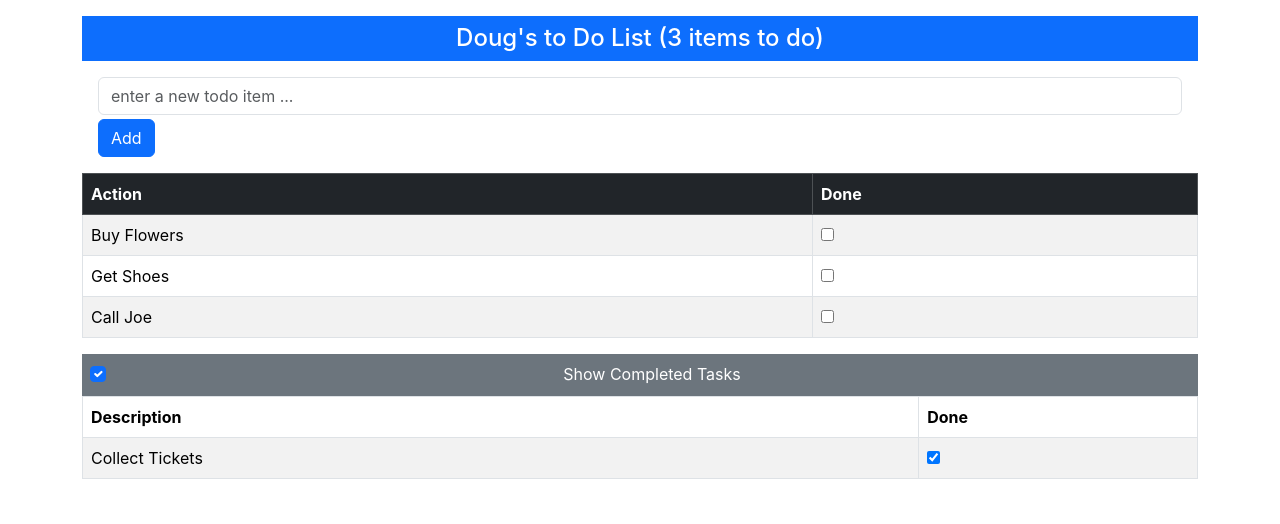
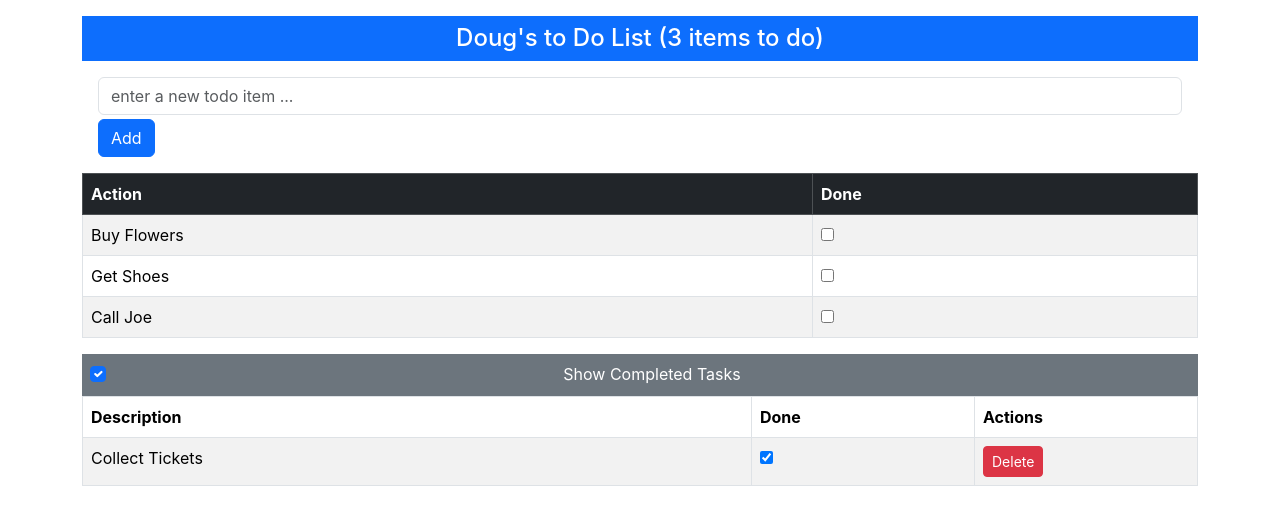
Before and after one commit to dougjasper2013/reacttodoam2025, a React (Create React App) app in the folder todo/: page / in a window 1280 px wide. Shown: the top 524 px of the page. Built offline with nearby package versions, Linux system fonts and the light colour scheme; the HTML template or start-up script is replaced by a standard one.

Commit message:
Added Individual Delete

```diff
--- a/todo/src/App.js
+++ b/todo/src/App.js
@@ -36,9 +36,18 @@
      localStorage.setItem("todos", JSON.stringify(updatedTodos));
   };
 
-  const todoTableRows = (doneValue) => todoItems.filter(item => item.done === doneValue).map(item =>
-    <TodoRow key={ item.action } item={ item } toggle={ toggleTodo } />
-  )
+  const deleteTodo = (todo) => {
+    if (todo.done) {
+      const updatedTodos = todoItems.filter(item => item.action !== todo.action);
+      setTodoItems(updatedTodos);
+      localStorage.setItem("todos", JSON.stringify(updatedTodos));
+    }
+  };
+
+
+  // const todoTableRows = (doneValue) => todoItems.filter(item => item.done === doneValue).map(item =>
+  //   <TodoRow key={ item.action } item={ item } toggle={ toggleTodo } />
+  // )
 
   useEffect(() => {
     try {
@@ -82,7 +91,14 @@
           </tr>
         </thead>
         <tbody>
-          { todoTableRows(false) }
+          {todoItems.filter(item => !item.done).map(item => (
+            <TodoRow
+              key={item.action}
+              item={item}
+              toggle={toggleTodo}
+              // no deleteTodo prop passed here
+            />
+          ))}
         </tbody>
       </table>
 
@@ -93,19 +109,27 @@
             callback={(checked) => setShowCompleted(checked)} />
         </div>
 
-        { showCompleted &&
+        {showCompleted && (
         <table className="table table-striped table-bordered">
           <thead>
             <tr>
-              <th style={{width: "75%"}} >Description</th>
-              <th style={{width: "25%"}}>Done</th>
+              <th style={{ width: "60%" }}>Description</th>
+              <th style={{ width: "20%" }}>Done</th>
+              <th style={{ width: "20%" }}>Actions</th> {/* Delete button */}
             </tr>
           </thead>
           <tbody>
-            { todoTableRows(true) }
+            {todoItems.filter(item => item.done).map(item => (
+              <TodoRow
+                key={item.action}
+                item={item}
+                toggle={toggleTodo}
+                deleteTodo={deleteTodo} // only passed here
+              />
+            ))}
           </tbody>
         </table>
-        }
+      )}
 
     </div>
   );
--- a/todo/src/TodoRow.js
+++ b/todo/src/TodoRow.js
@@ -1,24 +1,22 @@
 import React from 'react';
 
-function TodoRow({item, toggle})
-{
-
-    const onToggle = () => {
-        toggle(item);
-    };
+function TodoRow({ item, toggle, deleteTodo }) {
+  const onToggle = () => toggle(item);
+  const onDelete = () => deleteTodo && deleteTodo(item);
 
   return (
     <tr>
+      <td>{item.action}</td>
       <td>
-                { item.action }
+        <input type="checkbox" checked={item.done} onChange={onToggle} />
       </td>
+      {deleteTodo && (
         <td>
-                <input
-                    type="checkbox"
-                    checked={ item.done }
-                    onChange={ onToggle }
-                    />
+          <button className="btn btn-danger btn-sm" onClick={onDelete}>
+            Delete
+          </button>
         </td>
+      )}
     </tr>
   );
 }
```
Lines whose indentation alone changed are shown as unchanged.
